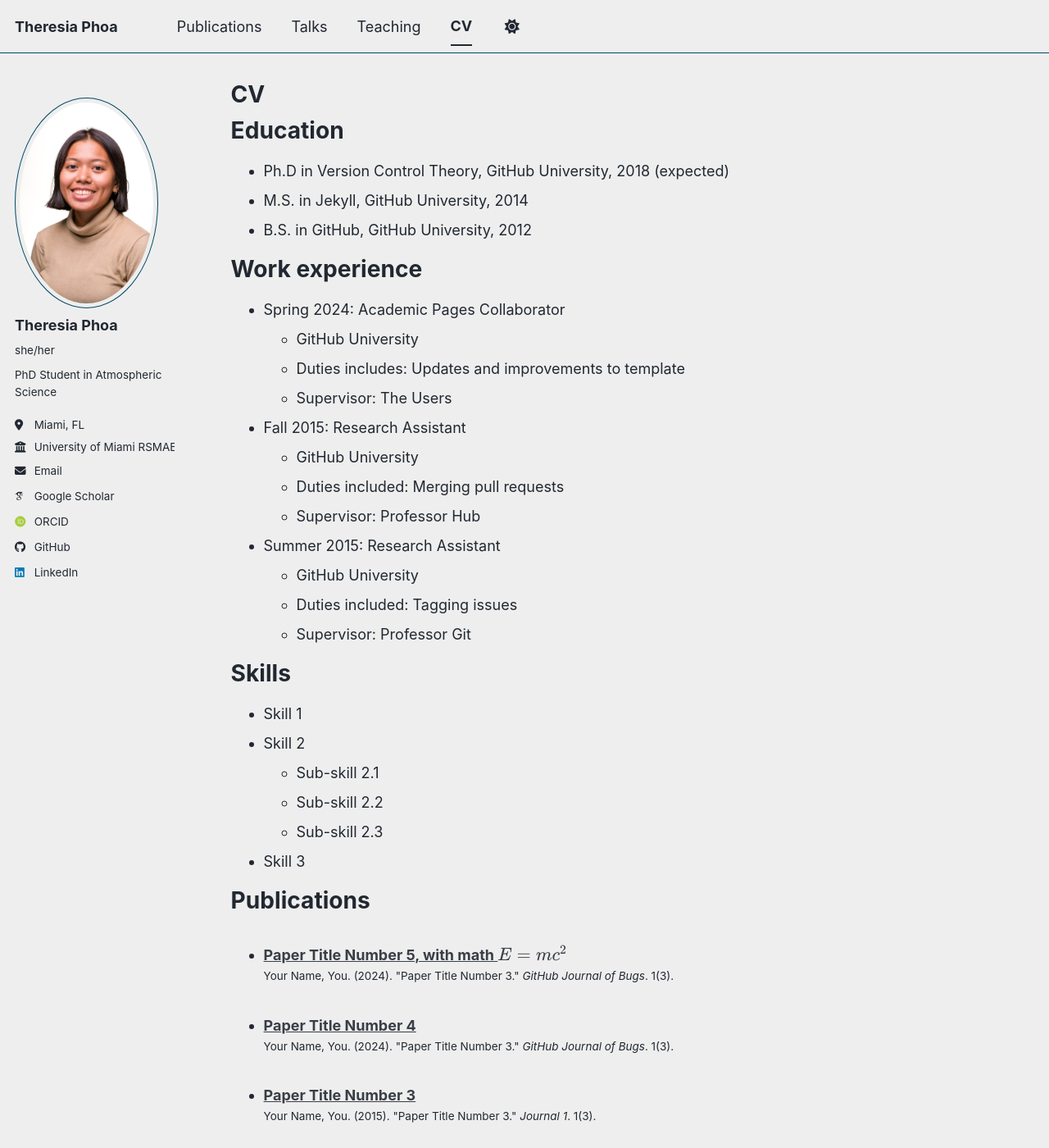
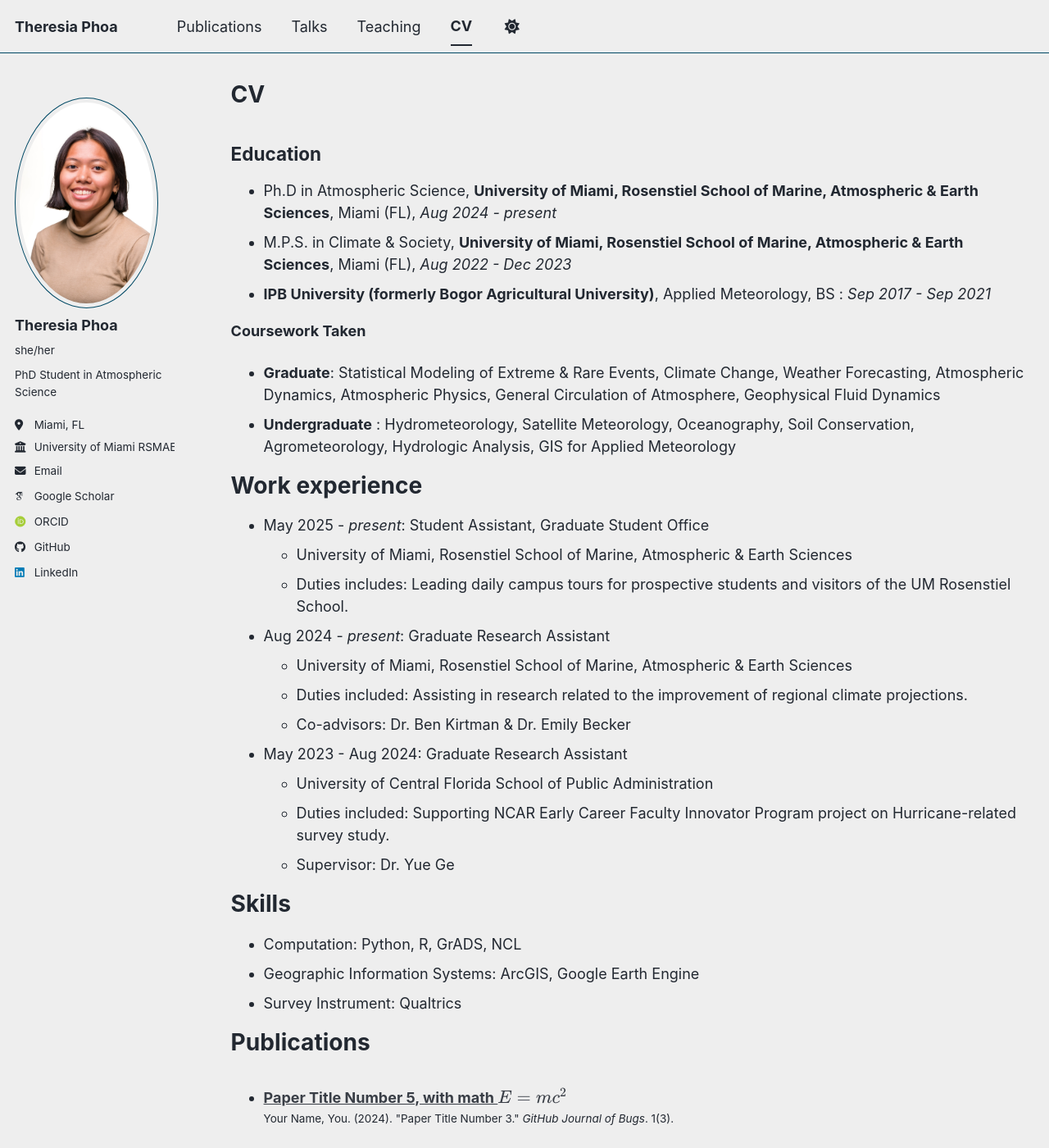
Before and after one commit to theresiabp/theresiabp.github.io, a Jekyll site: the page built from _pages/cv.md, in a window 1280 px wide and 1400 px high. Shown: the whole window at 82% size. Built offline with Jekyll 4.4.1, drawn with Linux system fonts in a browser that asks for light colours; some web fonts are replaced; a script bundle is joined from its source files by our own code; library files that are not in the unit come from our copies; some of the changed text lies outside the part shown.

Commit message:
Revise CV with new education and work details
Updated education, work experience, skills, and removed service and leadership section.

```diff
--- a/_pages/cv.md
+++ b/_pages/cv.md
@@ -9,37 +9,40 @@ redirect_from:
 
 {% include base_path %}
 
+
 Education
-======
-* Ph.D in Version Control Theory, GitHub University, 2018 (expected)
-* M.S. in Jekyll, GitHub University, 2014
-* B.S. in GitHub, GitHub University, 2012
+------
+- Ph.D in Atmospheric Science, **University of Miami, Rosenstiel School of Marine, Atmospheric & Earth Sciences**, Miami (FL), *Aug 2024 - present*
+- M.P.S. in Climate & Society, **University of Miami, Rosenstiel School of Marine, Atmospheric & Earth Sciences**, Miami (FL), *Aug 2022 - Dec 2023*
+- **IPB University (formerly Bogor Agricultural University)**, Applied Meteorology, BS : *Sep 2017 - Sep 2021*
+
+**Coursework Taken**
+- **Graduate**: Statistical Modeling of Extreme & Rare Events, Climate Change, Weather Forecasting, Atmospheric Dynamics, Atmospheric Physics, General Circulation of Atmosphere, Geophysical Fluid Dynamics
+- **Undergraduate** : Hydrometeorology, Satellite Meteorology, Oceanography, Soil Conservation, Agrometeorology, Hydrologic Analysis, GIS for Applied Meteorology
 
 Work experience
 ======
-* Spring 2024: Academic Pages Collaborator
-  * GitHub University
-  * Duties includes: Updates and improvements to template
-  * Supervisor: The Users
+* May 2025 - *present*: Student Assistant, Graduate Student Office
+  * University of Miami, Rosenstiel School of Marine, Atmospheric & Earth Sciences
+  * Duties includes: Leading daily campus tours for prospective students and visitors of the UM Rosenstiel School.
 
-* Fall 2015: Research Assistant
-  * GitHub University
-  * Duties included: Merging pull requests
-  * Supervisor: Professor Hub
+* Aug 2024 - *present*: Graduate Research Assistant
+  * University of Miami, Rosenstiel School of Marine, Atmospheric & Earth Sciences
+  * Duties included: Assisting in research related to the improvement of regional climate projections.
+  * Co-advisors: Dr. Ben Kirtman & Dr. Emily Becker
 
-* Summer 2015: Research Assistant
-  * GitHub University
-  * Duties included: Tagging issues
-  * Supervisor: Professor Git
+* May 2023 - Aug 2024: Graduate Research Assistant
+  * University of Central Florida School of Public Administration
+  * Duties included: Supporting NCAR Early Career Faculty Innovator Program project on Hurricane-related survey study.
+  * Supervisor: Dr. Yue Ge
+
 
 Skills
 ======
-* Skill 1
-* Skill 2
-  * Sub-skill 2.1
-  * Sub-skill 2.2
-  * Sub-skill 2.3
-* Skill 3
+* Computation: Python, R, GrADS, NCL
+* Geographic Information Systems: ArcGIS, Google Earth Engine
+* Survey Instrument: Qualtrics
+
 
 Publications
 ======
```
Also changed, not shown: other parts of _pages/cv.md (+0 -4 lines).
